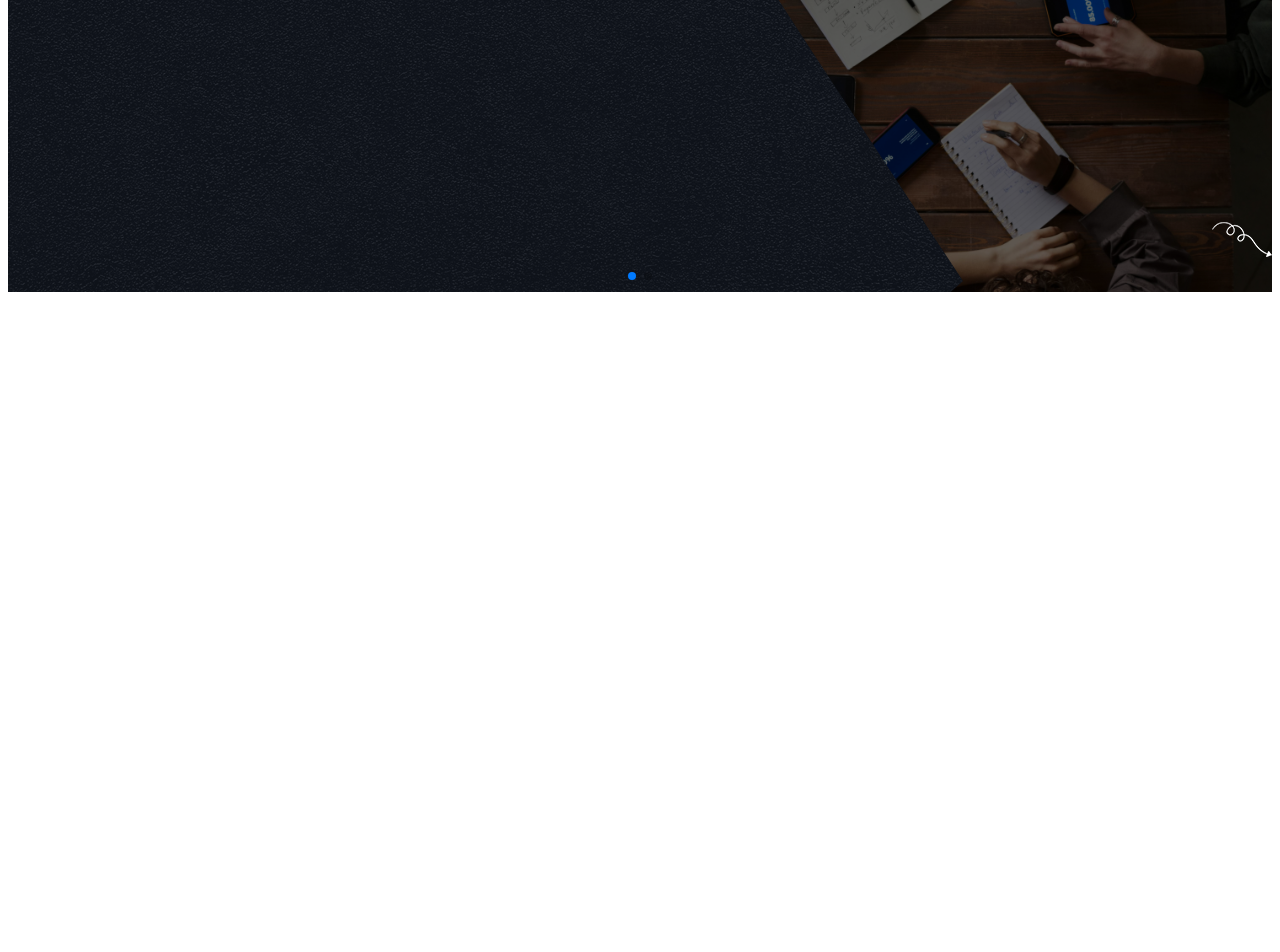
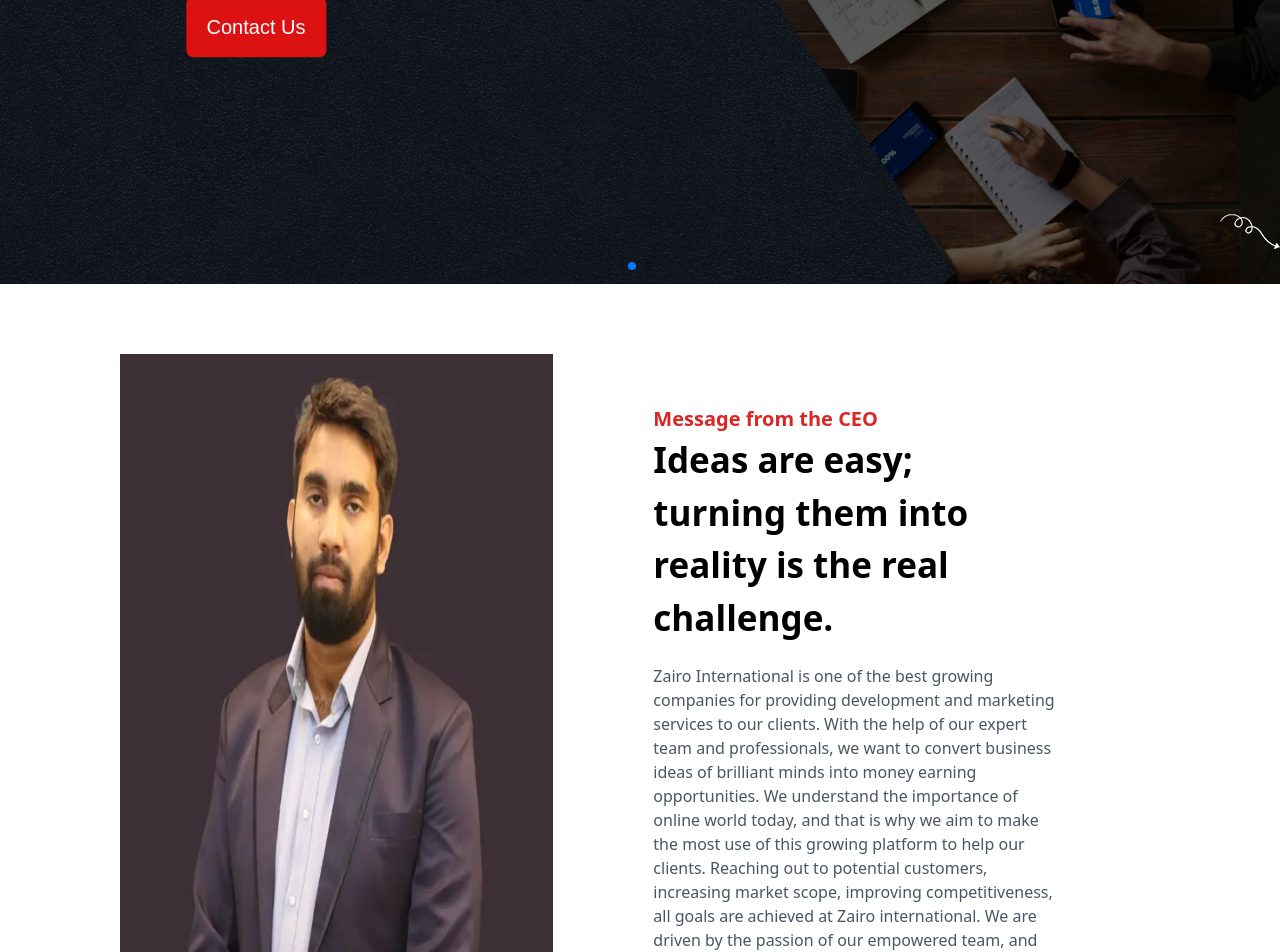
Before and after one commit to zairo984/Zairo_International, a Next.js app: page / in a window 1280 px wide. Shown: the part 516-1468 px from the top of the page. Before the commit the page ends 816 px from the top, so only its background shows below. Built offline with nearby package versions, Linux system fonts and the light colour scheme.

Commit message:
added animations

```diff
--- /dev/null
+++ b/postcss.config.js
@@ -0,0 +1,6 @@
+module.exports = {
+  plugins: {
+    tailwindcss: {},
+    autoprefixer: {},
+  },
+}
--- a/src/app/globals.css
+++ b/src/app/globals.css
@@ -1,3 +1,7 @@
+@tailwind base;
+@tailwind components;
+@tailwind utilities;
+
 .main-slider {
   width: 100%;
   height: 100vh;
@@ -72,3 +76,16 @@ a.btn:hover, button.btn:hover {
 .custom-bounce-up {
   animation: bounceUp 2s ease-out forwards;
 }
+
+/* Slow-motion Zoom Container */
+.img-hover-zoom--slowmo img {
+  transform-origin: 50% 65%; /* Control the point from which the zoom occurs */
+  filter: brightness(150%); /* Initial brightness (before hover) */
+  transition: transform 5s, filter 3s ease-in-out; /* Smooth transition */
+}
+
+/* The Transformation */
+.img-hover-zoom--slowmo:hover img {
+  filter: brightness(100%); /* Change brightness on hover */
+  transform: scale(3); /* Zoom in on hover */
+}
--- a/src/app/page.tsx
+++ b/src/app/page.tsx
@@ -1,9 +1,14 @@
 import Slider from '@/components/Slider';
+import MessageSection from '@/components/MessageSection';
 
 export default function Home() {
   return (
     <main>
-      <Slider />
+      <section>
+        <Slider />
+        <MessageSection/>
+      </section>
+
     </main>
   );
 }
--- /dev/null
+++ b/src/components/MessageSection.tsx
@@ -0,0 +1,40 @@
+'use client';
+// In MessageSection.tsx or MessageSection.jsx
+import ceo from '@/images/ceo.webp';
+import Image from 'next/image';
+
+const MessageSection = () => {
+  return (
+    <div className="my-[20px] mx-[120px] grid h-screen grid-cols-12">
+      {/* Left Column with Image */}
+        <div className="col-span-5 bg-white flex items-center justify-center relative">
+
+        <Image
+          className="w-[500px] h-[700px] max-w-full absolute right-0"
+          src={ceo} // Correctly passing the imported image as the source
+          alt="CEO"
+        />
+      </div>
+
+      {/* Right Column */}
+      <div className="col-span-7 bg-white ">
+        <div className='relative block mx-[100px] mt-[100px] '>
+            <p className='text-red-600 font-semibold text-[20px] font-sans'> Message from the CEO</p>
+            <h2 className='font-bold text-[35px]'>Ideas are easy; <br/>turning them into reality is the real challenge.</h2>
+            <div className="text-box">
+                <p className='text-gray-600'>
+                Zairo International is one of the best growing companies for providing development and marketing services to our clients.
+                With the help of our expert team and professionals, we want to convert business ideas of brilliant minds into money earning opportunities.
+                We understand the importance of online world today, and that is why we aim to make the most use of this growing platform to help our clients.
+                Reaching out to potential customers, increasing market scope, improving competitiveness, all goals are achieved at Zairo international.
+                We are driven by the passion of our empowered team, and celebrate the professional and enthusiastic spirit which helps our clients in realizing their dreams.
+                We feel fortunate to be able to help young and brilliant minds in achieving their life goals, and become a part of their legacy.
+                </p>
+            </div>
+        </div>
+      </div>
+    </div>
+  );
+};
+
+export default MessageSection;
--- a/src/components/Slider.tsx
+++ b/src/components/Slider.tsx
@@ -63,13 +63,15 @@ const Slider = () => {
               {/* Full-screen image */}
               <img
     src={slide.image}
+    alt="slide image"
     style={{
       width: '100%',
       height: '100vh', // Full viewport height
       objectFit: 'cover', // Ensures image covers the area
       position: 'relative', // Necessary for z-index
       zIndex: '-1',
-                  filter: 'brightness(40%)',
+      filter: 'brightness(40%)', // Initial brightness (before hover)
+      transition: 'transform 5s, filter 3s ease-in-out', // Add smooth transition for zoom and brightness
     }}
   />
 
@@ -112,11 +114,31 @@ const Slider = () => {
                 zIndex: '1', fontSize: '35px', fontFamily: "arial" }}>
                 <div className="main-slider-one__content">
                   {/* Main Text: Slide 1 */}
-                  <h1 className="animate__animated custom-bounce-up">{slide.bigText}</h1>
-                  <h3 className="animate__animated custom-bounce-up" style={{ color: '#fff' }}>
+                  <h1 className="animate__animated custom-bounce-up text-[70px] mt-8 ">{slide.bigText}</h1>
+                  <h3 className="animate__animated custom-bounce-up text-[35px] mt-4" style={{ color: '#fff' }}>
                     {slide.smallText}
                   </h3>
                 </div>
+                <button
+                  type="button"
+                  style={{
+                    marginTop: '70px',
+                    fontSize: '20px',
+                    width: '140px',
+                    fontFamily: 'Arial',
+                    backgroundColor: '#dc1212', // Remove background
+                    color: '#fff', // Text color (you can customize)
+                    padding: '15px', // No padding
+                    border: 'none', // Remove border
+                    outline: 'none', // Remove any focus outline
+                    textAlign: 'center', // Ensure text is centered
+                    cursor: 'pointer', // Pointer cursor on hover
+                    borderRadius: '7px'
+                  }}
+                >
+                  Contact Us
+              </button>
+
               </div>
             </div>
           </SwiperSlide>
--- /dev/null
+++ b/src/lib/utils.ts
@@ -0,0 +1,6 @@
+import { ClassValue, clsx } from "clsx";
+import { twMerge } from "tailwind-merge";
+
+export function cn(...inputs: ClassValue[]) {
+  return twMerge(clsx(inputs));
+}
--- /dev/null
+++ b/tailwind.config.js
@@ -0,0 +1,15 @@
+/** @type {import('tailwindcss').Config} */
+module.exports = {
+  content: [
+    "./app/**/*.{js,ts,jsx,tsx,mdx}",
+    "./pages/**/*.{js,ts,jsx,tsx,mdx}",
+    "./components/**/*.{js,ts,jsx,tsx,mdx}",
+
+    // Or if using `src` directory:
+    "./src/**/*.{js,ts,jsx,tsx,mdx}",
+  ],
+  theme: {
+    extend: {},
+  },
+  plugins: [],
+}
```
Also changed, not shown: package.json (+6 -3 lines), src/images/ceo.webp (added), 1 other file (tests, documents, lock files or other folders). Lines whose indentation alone changed are shown as unchanged.
